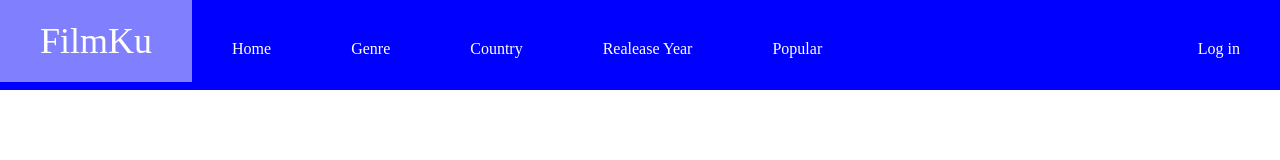
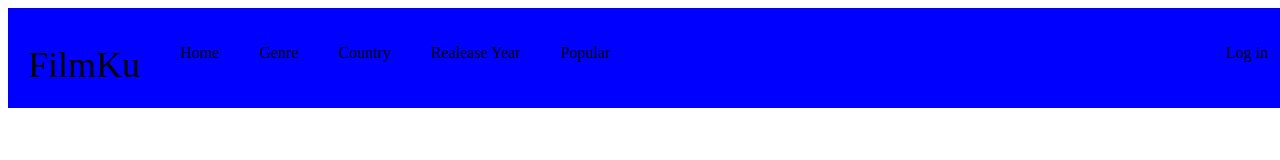
Before and after one commit to bagusandriantara/Progate-FilmKu, a plain HTML site: page index.html in a window 1280 px wide. Drawn offline with Linux system fonts and the light colour scheme.

Commit message:
Update style.css

```diff
--- a/style.css
+++ b/style.css
@@ -1,20 +1,5 @@
-html,
-body,
-ul,
-ol,
-li,
-h1,
-h2,
-h3,
-h4,
-h5,
-h6,
-p,
-form,
-input,
-div {
-    margin: 0;
-    padding: 0;
+* {
+    box-sizing: border-box;
 }
 
 li {
@@ -23,35 +8,36 @@ li {
 
 header {
     background-color: blue;
-    color: #fff;
-    height: 90px;
+    color: black;
+    height: 100px;
     width: 100%;
+    position: fixed;
 }
 
 .header-left {
     font-size: 36px;
-    padding: 20px 40px;
+    padding: 20px;
     float: left;
 }
 
 .header-list li {
-    padding: 40px;
+    padding: 20px;
     float: left;
 }
 
 .header-right {
-    padding: 40px;
+    padding: 20px;
     float: right;
 }
 
 .header-right:hover {
-    background-color: rgba(15, 1, 1, 0.856);
+    background-color: rgba(255, 255, 255, 0.856);
 }
 
 .header-left:hover {
-    background-color: rgba(255, 255, 255, 0.5);
+    background-color: rgba(255, 255, 255, 0.856);
 }
 
 .header-list li:hover {
-    background-color: rgba(246, 250, 0, 0.5);
+    background-color: rgba(255, 254, 254, 0.856);
 }
```
